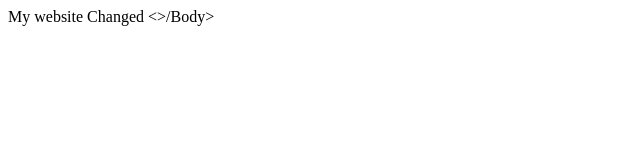
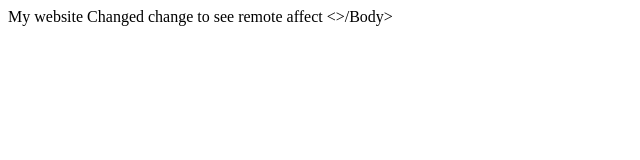
Before and after one commit to naudiyal/git-demo, a plain HTML site: page index.html in a window 1280 px wide. Shown: the whole page, without its empty margins (0-640 px from the left). Drawn offline with Linux system fonts and the light colour scheme.

Commit message:
index.html

```diff
--- a/index.html
+++ b/index.html
@@ -2,5 +2,6 @@
 	<Body>
 		My website
 		Changed
+		change to see remote affect
 	<>/Body>
 </HTML>
```
